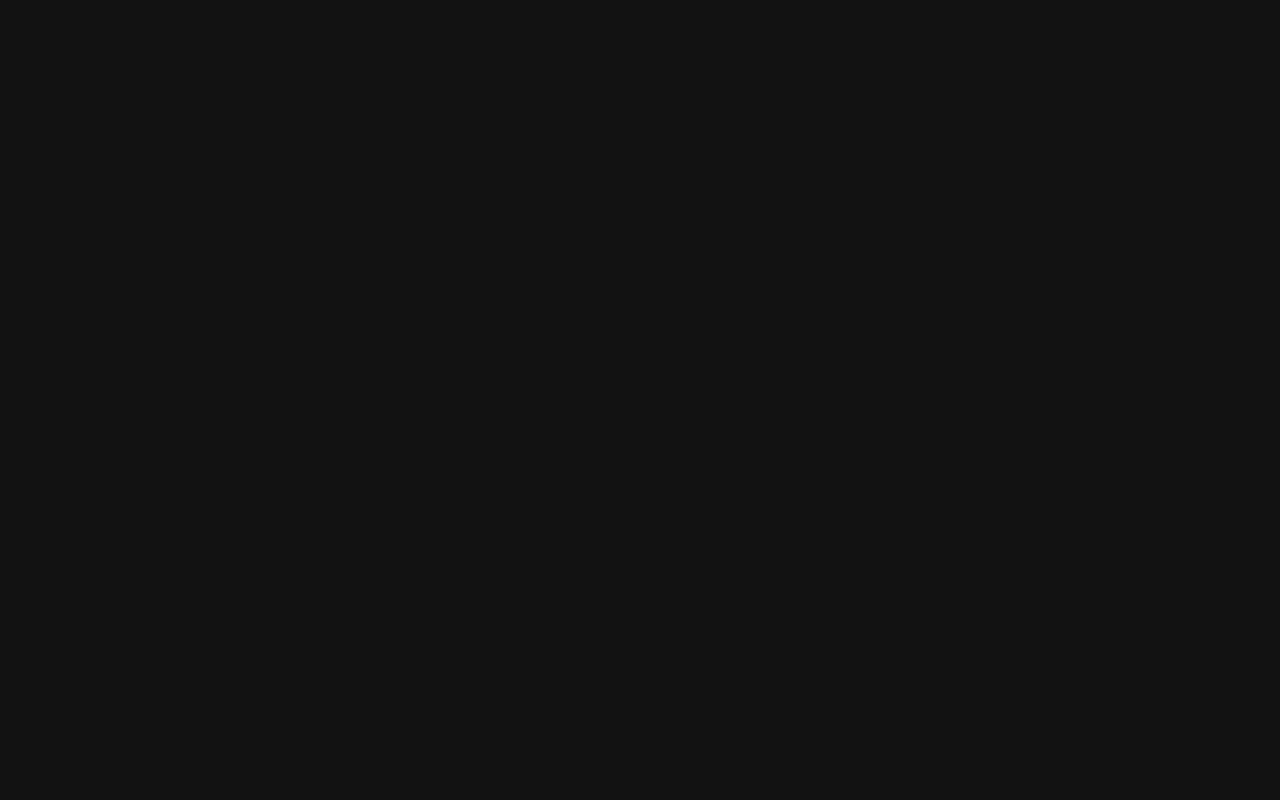
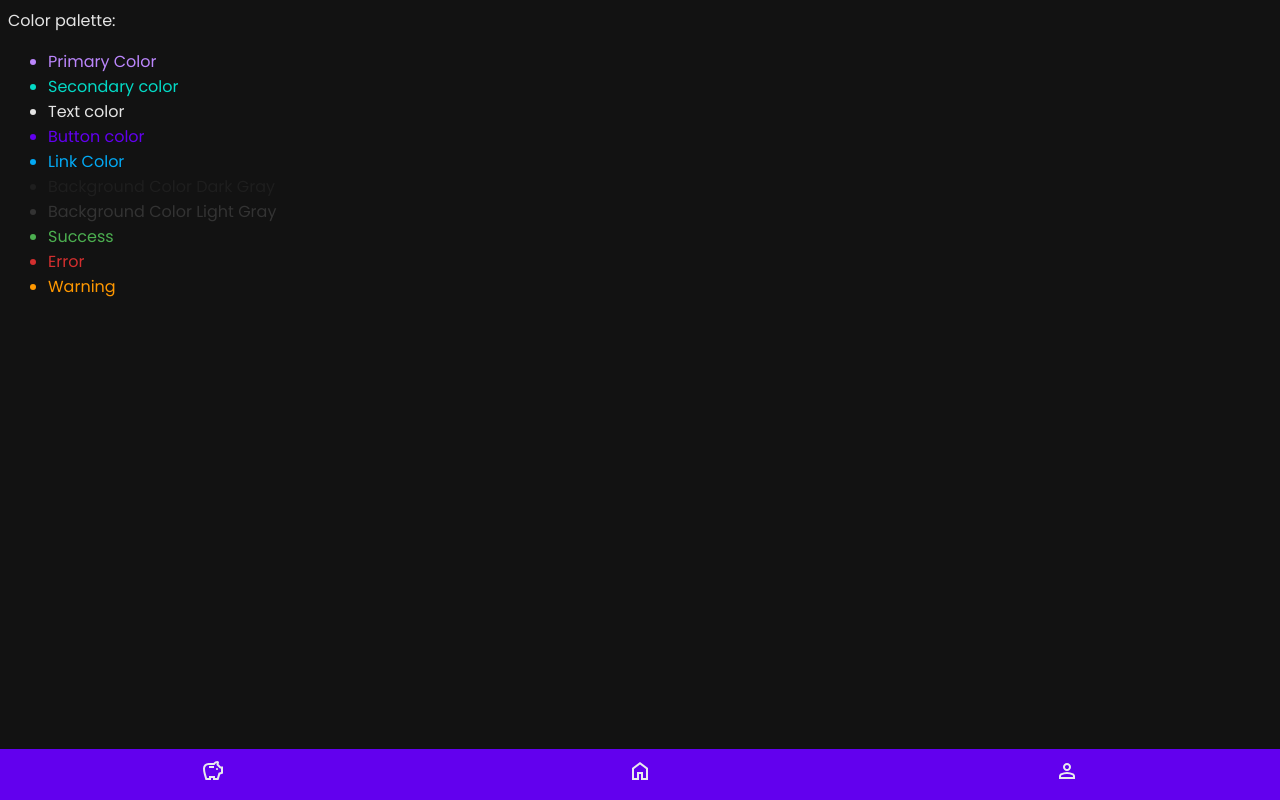
Before and after one commit to ldtorrejon/FinanceApp, a React (Vite) app in the folder frontend/: page /profile in a window 1280 px wide. Before the commit this address had no page. Built offline with nearby package versions, Linux system fonts and the light colour scheme.

Commit message:
navbar basic routing w react-router

```diff
--- a/frontend/src/App.tsx
+++ b/frontend/src/App.tsx
@@ -1,25 +1,12 @@
 import "./App.scss";
-import { FinanceDetail } from "./components/financeDetailComponent/FinanceDetail";
 import { Navbar } from "./components/navbar/Navbar";
+import { Outlet } from "react-router";
 
 const App: React.FC = () => {
   return (
     <>
-      <FinanceDetail></FinanceDetail>
+      <Outlet />
       <Navbar></Navbar>
-      <div>Color palette:</div>
-      <ul>
-        <li style={{ color: "#BB86FC" }}>Primary Color</li>
-        <li style={{ color: "#03DAC6" }}>Secondary color</li>
-        <li style={{ color: "#E4E4E4" }}>Text color</li>
-        <li style={{ color: "#6200EE" }}>Button color</li>
-        <li style={{ color: "#03A9F4" }}>Link Color</li>
-        <li style={{ color: "#1E1E1E" }}>Background Color Dark Gray</li>
-        <li style={{ color: "#333333" }}>Background Color Light Gray</li>
-        <li style={{ color: "#4CAF50" }}>Success</li>
-        <li style={{ color: "#D32F2F" }}>Error</li>
-        <li style={{ color: "#FF9800" }}>Warning</li>
-      </ul>
     </>
   );
 };
--- a/frontend/src/assets/Navbar.module.scss
+++ b/frontend/src/assets/Navbar.module.scss
@@ -10,9 +10,13 @@
 
   a {
     padding: 10px;
-    color: index.$text-color;
     text-decoration: none;
     width: 100%;
     text-align: center;
   }
+
+  a:active {
+    background-color: index.$primary-color;
+    fill: index.$button-color;
+  }
 }
--- /dev/null
+++ b/frontend/src/components/feed/Feed.tsx
@@ -0,0 +1,7 @@
+export const Feed: React.FC = () => {
+  return (
+    <>
+      <div>Feed</div>
+    </>
+  );
+};
--- /dev/null
+++ b/frontend/src/components/finance/Finance.tsx
@@ -0,0 +1,9 @@
+import { FinanceDetail } from "../financeDetailComponent/FinanceDetail";
+
+export const Finance: React.FC = () => {
+  return (
+    <>
+      <FinanceDetail></FinanceDetail>
+    </>
+  );
+};
--- a/frontend/src/components/navbar/Navbar.tsx
+++ b/frontend/src/components/navbar/Navbar.tsx
@@ -8,13 +8,13 @@ import profile from "../../assets/icons/profile.svg";
 export const Navbar: React.FC = () => {
   return (
     <div className={styles.container}>
-      <Link to="">
+      <Link to="finance">
         <img src={piggy} />
       </Link>
-      <Link to="">
+      <Link to="feed">
         <img src={home} />
       </Link>
-      <Link to="">
+      <Link to="profile">
         <img src={profile} />
       </Link>
     </div>
--- /dev/null
+++ b/frontend/src/components/profile/Profile.tsx
@@ -0,0 +1,19 @@
+export const Profile: React.FC = () => {
+  return (
+    <>
+      <div>Color palette:</div>
+      <ul>
+        <li style={{ color: "#BB86FC" }}>Primary Color</li>
+        <li style={{ color: "#03DAC6" }}>Secondary color</li>
+        <li style={{ color: "#E4E4E4" }}>Text color</li>
+        <li style={{ color: "#6200EE" }}>Button color</li>
+        <li style={{ color: "#03A9F4" }}>Link Color</li>
+        <li style={{ color: "#1E1E1E" }}>Background Color Dark Gray</li>
+        <li style={{ color: "#333333" }}>Background Color Light Gray</li>
+        <li style={{ color: "#4CAF50" }}>Success</li>
+        <li style={{ color: "#D32F2F" }}>Error</li>
+        <li style={{ color: "#FF9800" }}>Warning</li>
+      </ul>
+    </>
+  );
+};
--- a/frontend/src/main.tsx
+++ b/frontend/src/main.tsx
@@ -3,12 +3,19 @@ import { createRoot } from "react-dom/client";
 import { BrowserRouter, Routes, Route } from "react-router";
 import "./index.scss";
 import App from "./App.tsx";
+import { Finance } from "./components/finance/Finance.tsx";
+import { Profile } from "./components/profile/Profile.tsx";
+import { Feed } from "./components/feed/Feed.tsx";
 
 createRoot(document.getElementById("root")!).render(
   <StrictMode>
     <BrowserRouter>
       <Routes>
-        <Route path="/" element={<App />}></Route>
+        <Route path="/" element={<App />}>
+          <Route path="finance" element={<Finance />}></Route>
+          <Route path="feed" element={<Feed />}></Route>
+          <Route path="profile" element={<Profile />}></Route>
+        </Route>
       </Routes>
     </BrowserRouter>
   </StrictMode>
```
Also changed, not shown: frontend/src/components/feed/FeedTypes.ts (added), frontend/src/components/finance/FinanceTypes.ts (added), frontend/src/components/profile/ProfileTypes.ts (added).
